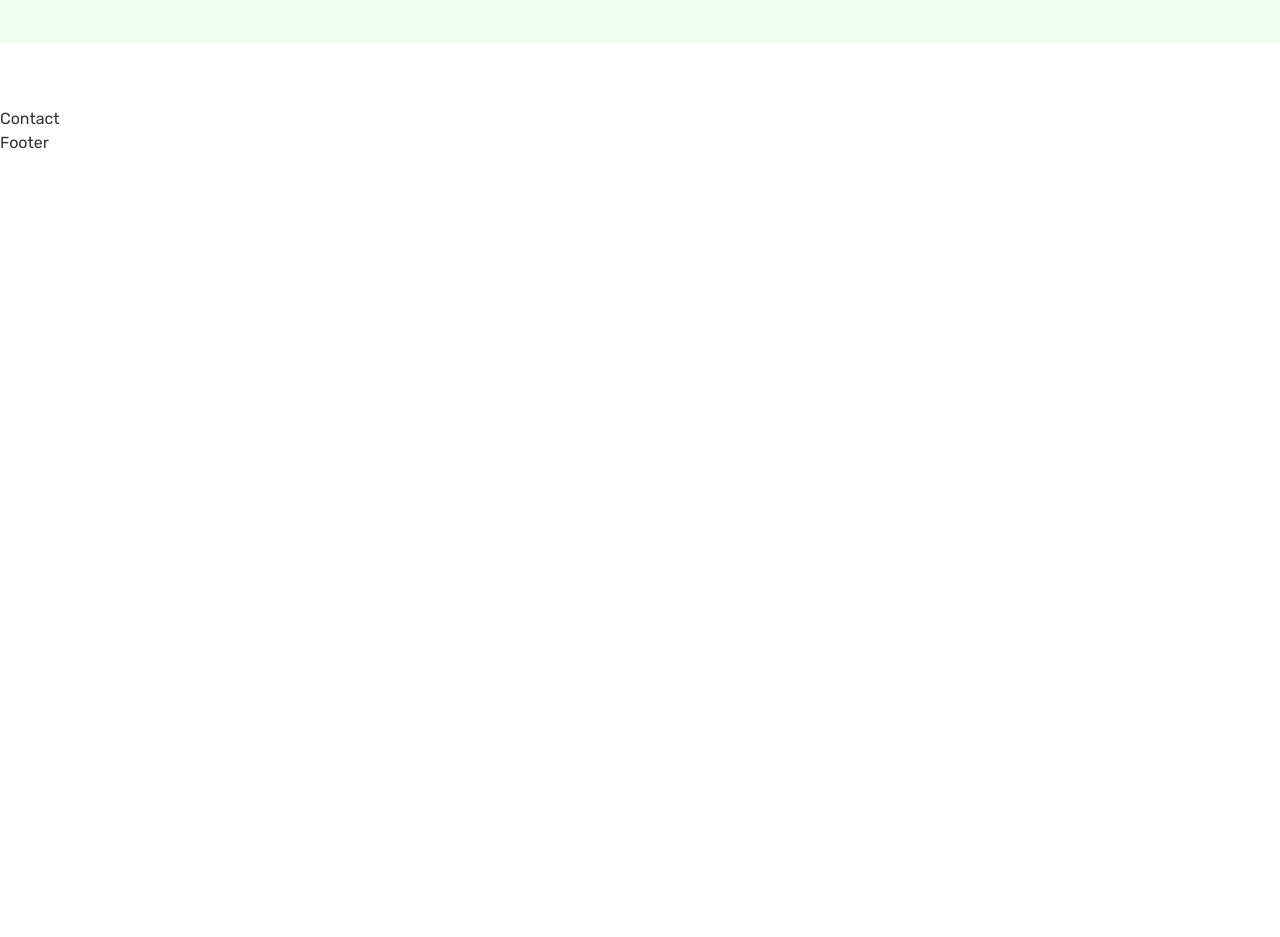
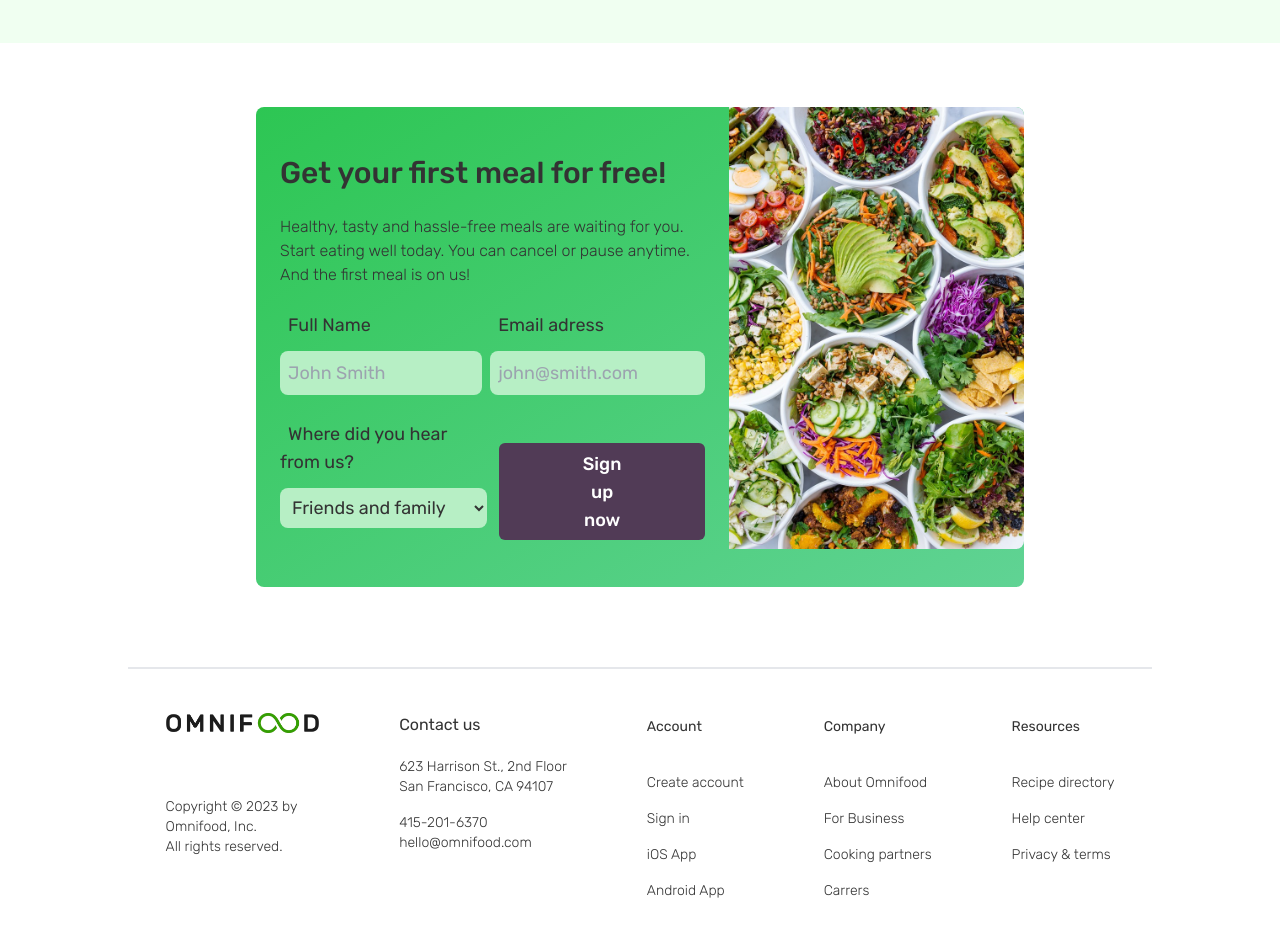
Before and after one commit to bojan09/omnifood_2.0, a React (Vite) app: page / in a window 1280 px wide. Shown: the part 8560-9497 px from the top of the page. Before the commit the page ends 8715 px from the top, so only its background shows below. Built offline with nearby package versions, Linux system fonts and the light colour scheme.

Commit message:
added Contact & Footer pages

```diff
--- a/src/components/Footer.jsx
+++ b/src/components/Footer.jsx
@@ -1,7 +1,67 @@
 import React from "react";
 
+// assets
+import footerLogo from "../assets/omnifood-logo.png";
+
 const Footer = () => {
-  return <div>Footer</div>;
+  return (
+    <div className="my-[5rem] border-t-2 xs:w-[90vw] md:w-[80vw] mx-auto md:flex flex-row-reverse justify-center items-center md:gap-[5rem]">
+      {/* Top container */}
+      <div className="flex justify-center my-[3rem] gap-5 md:gap-[5rem]">
+        {/* Account - container */}
+        <div className="font-light text-sm flex flex-col gap-4">
+          <h1 className="mb-5 font-normal">Account</h1>
+          <p>Create account</p>
+          <p>Sign in</p>
+          <p>iOS App</p>
+          <p>Android App</p>
+        </div>
+
+        {/* Company - container */}
+        <div className="font-light text-sm flex flex-col gap-4">
+          <h1 className="mb-5 font-normal">Company</h1>
+          <p>About Omnifood</p>
+          <p>For Business</p>
+          <p>Cooking partners</p>
+          <p>Carrers</p>
+        </div>
+
+        {/* Resources - container */}
+        <div className="font-light text-sm flex flex-col gap-4">
+          <h1 className="mb-5 font-normal">Resources</h1>
+          <p>Recipe directory</p>
+          <p>Help center</p>
+          <p>Privacy & terms</p>
+        </div>
+      </div>
+
+      {/* Bottom container */}
+      <div className="flex gap-8 md:gap-[5rem] md:mb-[3rem] ">
+        {/* Logo & Copyright - container */}
+        <a href="#" className="w-[50vw] md:w-[12vw]">
+          <img src={footerLogo} alt="logo" className="mb-[4rem]" />
+          <p className="font-light text-sm flex flex-col gap-4">
+            Copyright © 2023 by Omnifood, Inc. <br />
+            All rights reserved.
+          </p>
+        </a>
+        {/* Contact us - container */}
+        <div>
+          <h1 className="mb-5 font-normal">Contact us</h1>
+          <div className="font-light text-sm flex flex-col gap-4">
+            <p>
+              623 Harrison St., 2nd Floor <br />
+              San Francisco, CA 94107
+            </p>
+            <p>
+              415-201-6370 <br />
+              hello@omnifood.com
+            </p>
+          </div>
+        </div>
+      </div>
+    </div>
+  );
 };
 
 export default Footer;
--- a/src/pages/Contact.jsx
+++ b/src/pages/Contact.jsx
@@ -1,7 +1,85 @@
 import React from "react";
 
+import formImage from "../assets/bowls.jpg";
+
 const Contact = () => {
-  return <div id="contact">Contact</div>;
+  return (
+    <div
+      id="contact"
+      className=" xs:w-[90vw] md:w-[82vw] lg:w-[60vw] lg:h-[60vh] flex md:flex-row xs:flex-col-reverse rounded-lg mx-auto bg-gradient-to-br from-primaryColor to-shadeColor"
+    >
+      <div className="m-6">
+        {/* Left container - Form*/}
+        <h1 className="text-3xl font-medium my-6">
+          Get your first meal for free!
+        </h1>
+        <p className="font-light text-md my-6">
+          Healthy, tasty and hassle-free meals are waiting for you. Start eating
+          well today. You can cancel or pause anytime. And the first meal is on
+          us!
+        </p>
+        <form className="font-sm text-lg">
+          <div className="md:flex items-center justify-center gap-2">
+            <div className="">
+              <label className="ml-2">Full Name</label>
+              <input
+                className="p-2 my-3 w-full rounded-lg bg-primaryBackground"
+                type="text"
+                placeholder="John Smith"
+              />
+            </div>
+
+            <div className="xs:my-3 md:m-0">
+              <label className="ml-2">Email adress</label>
+              <input
+                className="p-2 my-3 w-full rounded-lg bg-primaryBackground"
+                type="email"
+                placeholder="john@smith.com"
+              />
+            </div>
+          </div>
+
+          <div className="md:flex gap-3 items-center justify-center">
+            <div className="mt-3 flex-1">
+              <label className="ml-2">Where did you hear from us?</label>
+              <select
+                className="p-2 my-3 w-full rounded-lg bg-primaryBackground"
+                name="Where did you hear from us?"
+                placeholder="Please choose one option"
+                required
+              >
+                <option value="" disabled defaultChecked hidden>
+                  Please choose one option:
+                </option>
+                <option value="friends and family">Friends and family</option>
+                <option value="twitter">Twitter</option>
+                <option value="instagram">Instagram</option>
+                <option value="facebook">Facebook</option>
+                <option value="other">Other</option>
+              </select>
+            </div>
+            <div className="flex-1 flex justify-center items-center mt-9 text-center">
+              <button
+                className=" bg-darkColor  rounded-md hover:bg-shadeColor hover:border-[2px] border-yellow-100 text-white font-medium transition-all duration-200 ease-in-out py-[.4rem] xs:px-6 lg:px-[5rem] md:px-[3rem] md:mt-[2rem] lg:mt-0"
+                type="submit"
+              >
+                Sign up now
+              </button>
+            </div>
+          </div>
+        </form>
+      </div>
+
+      {/* Right container - Image */}
+      <div className="overflow-hidden">
+        <img
+          src={formImage}
+          alt="formImage"
+          className="xs:rounded-t-lg md:rounded-tl-none md:rounded-tr-lg md:rounded-br-lg h-fit bg-cover bg-center"
+        />
+      </div>
+    </div>
+  );
 };
 
 export default Contact;
```
